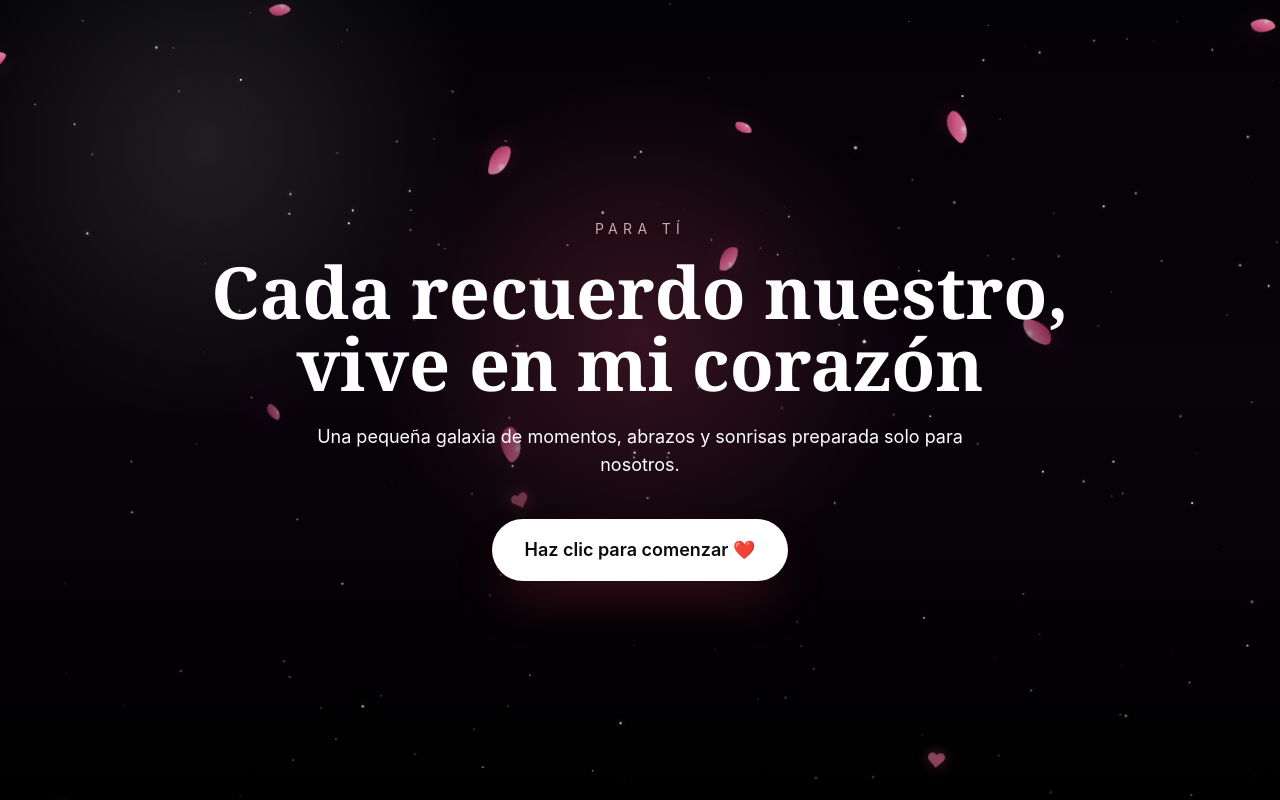
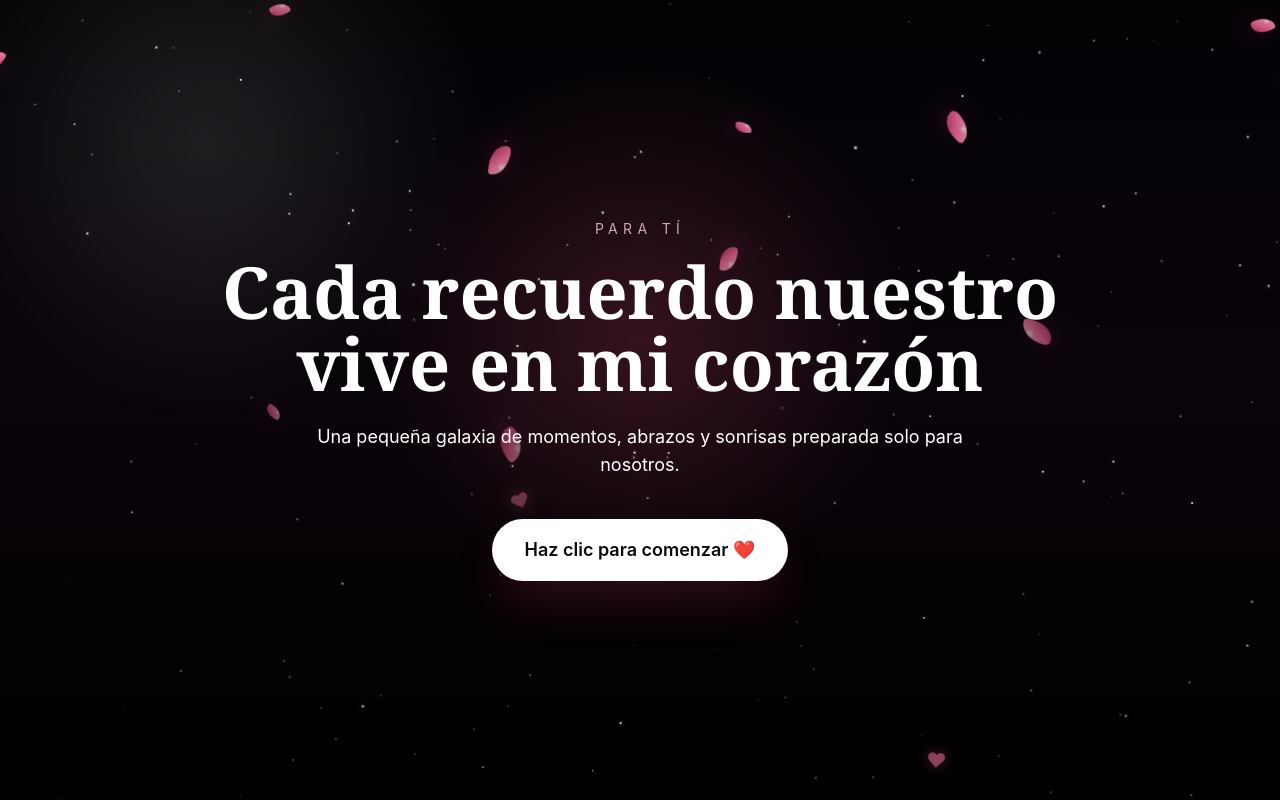
Before and after one commit to d1aniel/pagina_corazon, a plain HTML site: page index.html in a window 1280 px wide. Drawn offline with nearby package versions, Linux system fonts and the light colour scheme.

Commit message:
sin coma

```diff
--- a/index.html
+++ b/index.html
@@ -32,7 +32,7 @@
         <h1
           class="max-w-4xl font-serif text-4xl font-semibold leading-tight text-white sm:text-6xl lg:text-7xl"
         >
-          Cada recuerdo nuestro, vive en mi corazón
+          Cada recuerdo nuestro vive en mi corazón
         </h1>
         <p class="mt-6 max-w-2xl text-base leading-7 text-white/72 sm:text-lg">
           Una pequeña galaxia de momentos, abrazos y sonrisas preparada solo para
```
